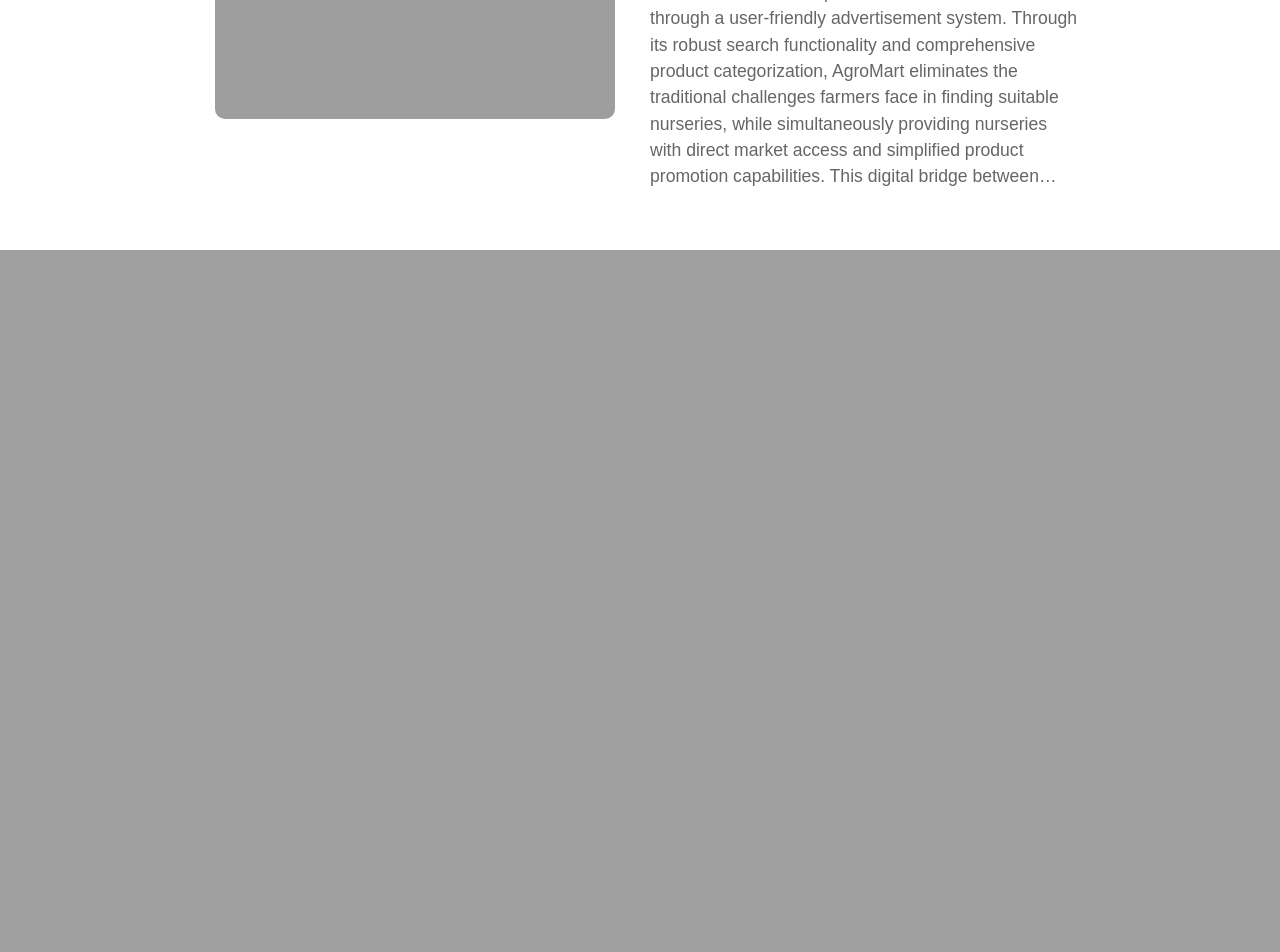
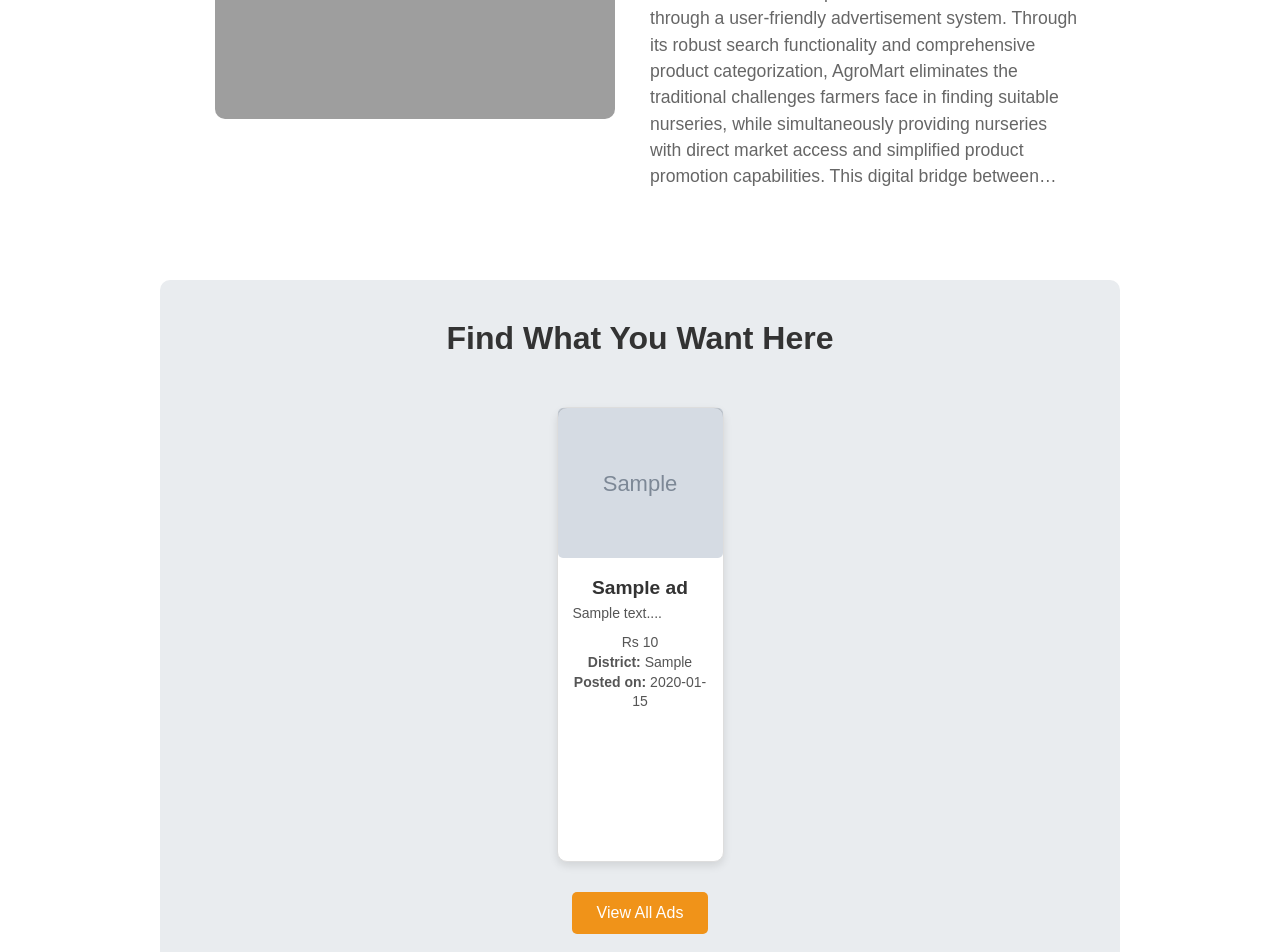
Before and after one commit to sumudu-k/AgroMart---Connecting-Farmers-and-Nurseries, a PHP site: page /home.php in a window 1280 px wide. Shown: the part 1620-2572 px from the top of the page. Before the commit the page ends 1870 px from the top, so only its background shows below. Run offline with PHP 8.4, Linux system fonts and the light colour scheme; tables that the repository leaves empty or names only in its code hold one stand-in row (values such as "Sample post"); grey boxes marked "Sample" are stand-in pictures; some libraries are stand-ins or nearby versions; grey boxes are pictures that could not be loaded.

Commit message:
Added CSS to Ads Section in home page

```diff
--- a/home.php
+++ b/home.php
@@ -172,6 +172,110 @@ $ads_result = $conn->query($ads_query);
         margin-bottom: 20px;
     }
 
+    /* Ads Section CSS */
+    .ads-container {
+        display: flex;
+        flex-direction: column;
+        flex-wrap: wrap;
+        justify-content: center;
+        background-color: #e9ecef;
+        border-radius: 10px;
+        padding: 40px 0;
+        margin: 30px 0;
+    }
+
+    /* Center the title in the ads container */
+    .ads-title {
+        text-align: center;
+        width: 100%;
+        font-size: 2rem;
+        color: #333;
+        margin-bottom: 20px;
+    }
+
+    .sugestion-ads {
+        display: flex;
+        flex-wrap: wrap;
+        justify-content: center;
+        gap: 10px;
+        border-radius: 10px;
+        padding: 20px 0;
+    }
+
+    .ad-card {
+        width: calc(20% - 25px); /* Adjust width to fit four cards per row */
+        text-align: center;
+        background-color: white;
+        border: 1px solid #ddd;
+        border-radius: 10px;
+        margin: 10px;
+        box-shadow: 0 4px 8px rgba(0, 0, 0, 0.1);
+        transition: transform 0.2s, box-shadow 0.2s;
+    }
+
+    .ad-card:hover {
+        transform: scale(1.05);
+        box-shadow: 0 6px 12px rgba(0, 0, 0, 0.2);
+        border: 1px solid #f09319;
+    }
+
+    .ad-card img {
+        width: 100%;
+        height: 150px;
+        object-fit: cover;
+        mix-blend-mode: multiply;
+        border-radius: 5px;
+        margin-bottom: 10px;
+    }
+
+    .ad-card h4 {
+        font-size: 1.2rem;
+        color: #333;
+        margin: 5px 0;
+    }
+
+    .ad-card .description {
+        line-height: 1.4;
+        font-size: 14px;
+        color: #555;
+        text-align: left;
+        display: -webkit-box;
+        -webkit-line-clamp: 3; /* Limit to 10 lines */
+        -webkit-box-orient: vertical;
+        overflow: hidden;
+        text-overflow: ellipsis;
+        margin: 0px 15px 10px 15px;
+    }
+    .ad-details {
+        margin: 5px 15px 10px 15px;
+        text-align: center;
+    }
+    .ad-details p {
+        line-height: 1.4;
+        font-size: 14px;
+        color: #555;
+    }
+
+    /* View All Products Button */
+    .view-all-btn {
+        text-align: center;
+        /* margin: 20px 0 30px 0; */
+    }
+
+    .view-all-btn button {
+        padding: 12px 25px;
+        font-size: 16px;
+        border: none;
+        border-radius: 5px;
+        background-color: #f09319;
+        color: white;
+        cursor: pointer;
+        transition: background-color 0.2s;
+    }
+
+    .view-all-btn button:hover {
+        background-color: #cb790d;
+    }
 
 
     </style>
@@ -233,6 +337,32 @@ $ads_result = $conn->query($ads_query);
             </div>
         </section>
 
+        <!-- Ads area HTML -->
+        <div class="ads-container">
+            <h1 class="ads-title">Find What You Want Here</h1>
+            <div class="sugestion-ads">
+                <?php if ($ads_result->num_rows > 0): ?>
+                    <?php while ($ad = $ads_result->fetch_assoc()): ?>
+                        <div class="ad-card" onclick="window.location.href='view_ad.php?ad_id=<?= $ad['ad_id']; ?>'">
+                            <img src="<?= htmlspecialchars($ad['image']); ?>" alt="Ad Image">
+                            <h4><?= htmlspecialchars($ad['title']); ?></h4>
+                            <p class="description"><?= htmlspecialchars(substr($ad['description'], 0, 100)) . '...'; ?></p>
+                            <div class="ad-details">
+                              <p>Rs <?= htmlspecialchars($ad['price']); ?></p>
+                              <p><strong>District:</strong> <?= htmlspecialchars($ad['district']); ?></p>
+                              <p><strong>Posted on:</strong> <?= htmlspecialchars(date('Y-m-d', strtotime($ad['created_at']))); ?></p>
+                            </div>
+                        </div>
+                    <?php endwhile; ?>
+                <?php else: ?>
+                    <p>No ads available at the moment.</p>
+                <?php endif; ?>
+            </div>
+            <div class="view-all-btn">
+                <a href="all_ads.php"><button>View All Ads</button></a>
+            </div>
+        </div>
+
     </div>
     <?php
     $conn->close();
```
